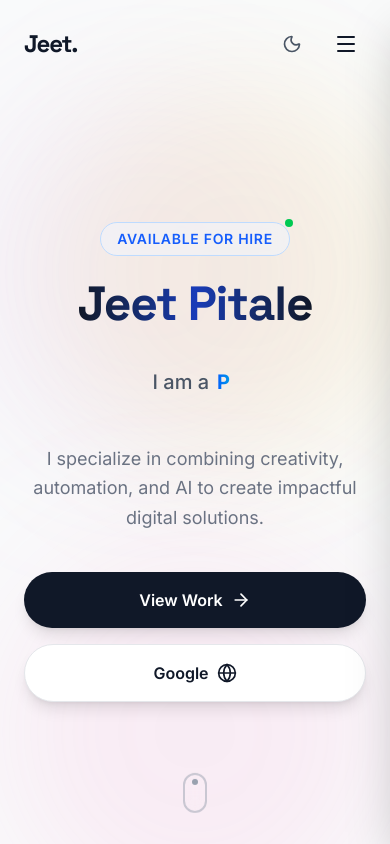
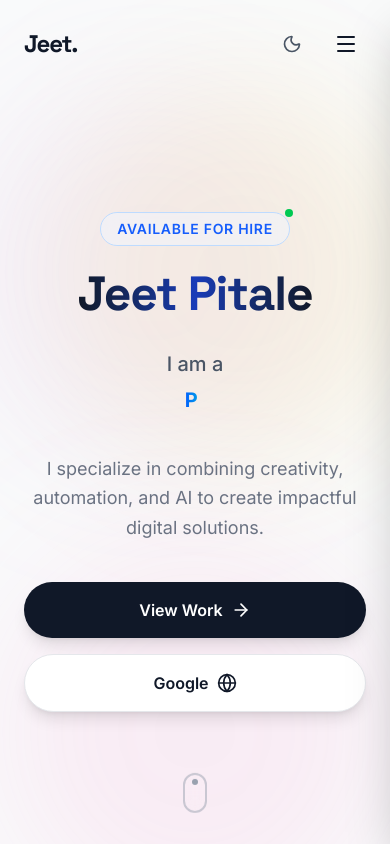
Before and after one commit to JeetPitale/Jeet-s, a React (Vite) app: page / in a window 390 px wide. Shown: the top 844 px of the page. Built offline with nearby package versions, Linux system fonts and the light colour scheme.

Commit message:
feat: adjust hero section's animated text styling for improved responsiveness and centering.

```diff
--- a/src/sections/Hero.jsx
+++ b/src/sections/Hero.jsx
@@ -44,7 +44,7 @@ const Hero = () => {
                         {userData.name}
                     </h1>
 
-                    <div className="text-xl md:text-3xl font-medium text-gray-600 dark:text-gray-300 mb-8 h-[60px] md:h-auto flex items-center justify-center gap-2">
+                    <div className="text-xl md:text-3xl font-medium text-gray-600 dark:text-gray-300 mb-8 min-h-[80px] md:min-h-0 flex flex-col md:flex-row items-center justify-center gap-2">
                         <span>I am a</span>
                         <TypeAnimation
                             sequence={[
@@ -57,7 +57,7 @@ const Hero = () => {
                             ]}
                             wrapper="span"
                             speed={50}
-                            className="text-transparent bg-clip-text bg-gradient-to-r from-blue-600 to-cyan-500 font-bold"
+                            className="text-transparent bg-clip-text bg-gradient-to-r from-blue-600 to-cyan-500 font-bold text-center"
                             repeat={Infinity}
                         />
                     </div>
```
